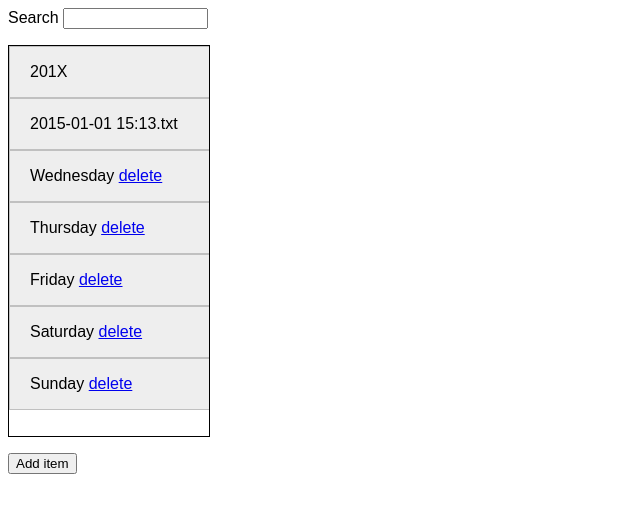
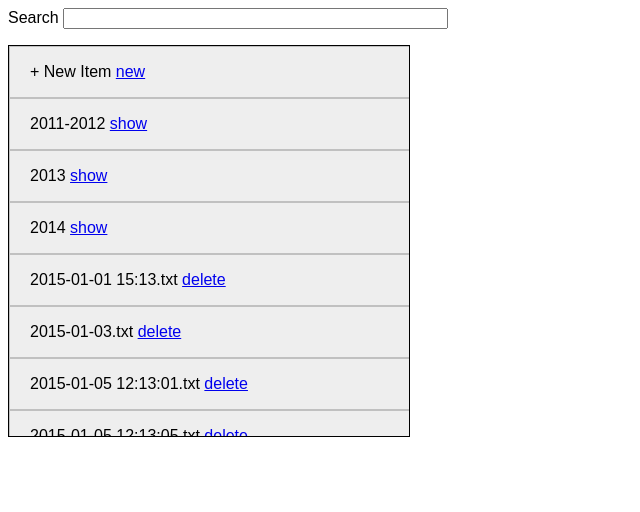
Before and after one commit to yinhongyan/notes, a plain HTML site: page demo/index.html in a window 1280 px wide. Shown: the whole page, without its empty margins (0-640 px from the left). Drawn offline with nearby package versions, Linux system fonts and the light colour scheme.

Commit message:
new images

```diff
--- a/demo/index.html
+++ b/demo/index.html
@@ -8,7 +8,7 @@
   .items {
       list-style-type: none; padding: 0; position: relative;
       border: 1px solid black; height: 390px; overflow-y: auto; overflow-x: hidden;
-      width: 200px;
+      width: 400px;
   }
   .items li {
       height: 50px; width: 100%; line-height: 50px; padding-left: 20px;
@@ -61,18 +61,18 @@
 
 <p>
   <a>Search</a>
-  <input type="text" value="" size="15" id="s" name="s" class="rounded">
+  <input type="text" value="" size="45" id="s" name="s" class="rounded">
 </p>
 
 <ul class="items">
-    <li>201X</li>
-    <li>2015-01-01 15:13.txt</li>
-    <li>Wednesday <a href="#" class="delete">delete</a></li>
-    <li>Thursday <a href="#" class="delete">delete</a></li>
-    <li>Friday <a href="#" class="delete">delete</a></li>
-    <li>Saturday <a href="#" class="delete">delete</a></li>
-    <li>Sunday <a href="#" class="delete">delete</a></li>
+    <li>+ New Item <a href="#" class="append">new</a></li>
+    <li>2011-2012 <a href="#" class="show">show</a></li>
+    <li>2013 <a href="#" class="show">show</a></li>
+    <li>2014 <a href="#" class="show">show</a></li>
+    <li>2015-01-01 15:13.txt <a href="#" class="delete">delete</a></li>
+    <li>2015-01-03.txt <a href="#" class="delete">delete</a></li>
+    <li>2015-01-05 12:13:01.txt <a href="#" class="delete">delete</a></li>
+    <li>2015-01-05 12:13:05.txt <a href="#" class="delete">delete</a></li>
 </ul>
-<button class="append">Add item</button>
 </body>
 </html>
```
Also changed, not shown: docs/IMG_20150908_165207.jpg (deleted), 4 other files.
